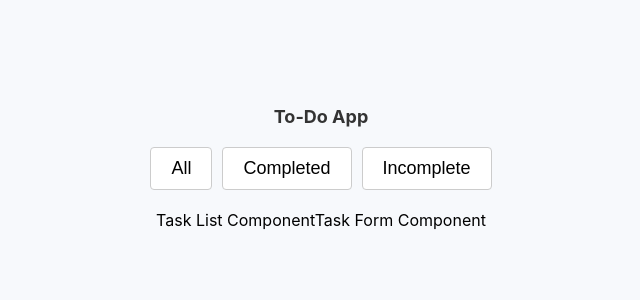
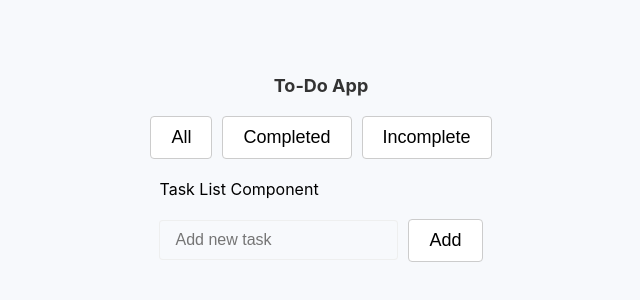
Before and after one commit to NastyaSkreka/pure-react-todo, a React (Create React App) app: page / in a window 1280 px wide. Shown: the part 238-538 px from the top of the page, without its empty margins (319-959 px from the left). Built offline with nearby package versions, Linux system fonts and the light colour scheme.

Commit message:
feat: Add task form component

```diff
--- a/src/App.js
+++ b/src/App.js
@@ -2,16 +2,16 @@ import React from "react";
 import TaskForm from "./components/TaskForm";
 import TaskList from "./components/TaskList";
 import {Container, Title, ButtonsWrapper, BodyWrapper} from './App.styled.js'
-import FilterButton from "./components/ui/FilterButton";
+import Button from "./components/ui/Button";
 
 function App() {
   return (
      <Container>
         <Title>To-Do App</Title>
         <ButtonsWrapper>
-         <FilterButton text="All"/>
-         <FilterButton text="Completed"/>
-         <FilterButton text="Incomplete"/>
+         <Button text="All"/>
+         <Button text="Completed"/>
+         <Button text="Incomplete"/>
         </ButtonsWrapper>
         <BodyWrapper>
         <TaskList/>
--- a/src/components/TaskForm/index.jsx
+++ b/src/components/TaskForm/index.jsx
@@ -1,7 +1,17 @@
 import React from "react";
+import Input from "../ui/Input";
+import { StyledForm } from "./styled.js";
+import Button from "../ui/Button";
 
 function TaskForm() {
-  return <>Task Form Component</>;
+  return (
+    <StyledForm>
+      <Input
+        placeholder="Add new task"
+      />
+      <Button text="Add" type="submit"/>
+    </StyledForm>
+  );
 }
 
 export default TaskForm;
--- a/src/components/TaskForm/styled.js
+++ b/src/components/TaskForm/styled.js
@@ -1 +1,7 @@
 import styled from 'styled-components'
+
+export const StyledForm = styled.form`
+  display: flex;
+  gap: 10px;
+  align-items:center;
+`
--- a/src/components/ui/FilterButton/index.jsx
+++ b/src/components/ui/Button/index.jsx
@@ -1,8 +1,8 @@
 import React from "react";
 import { StyledButton } from "./styled.js";
 
-const FilterButton = ({ text, onClick }) => {
+const Button = ({ text, onClick }) => {
   return <StyledButton onClick={onClick}>{text}</StyledButton>;
 };
 
-export default FilterButton;
+export default Button;
--- /dev/null
+++ b/src/components/ui/Input/index.jsx
@@ -0,0 +1,15 @@
+import { StyledInput } from "./styled.js";
+
+const Input = ({ type = "text", placeholder, value, onChange, name }) => {
+  return (
+    <StyledInput
+      type={type}
+      placeholder={placeholder}
+      value={value}
+      onChange={onChange}
+      name={name}
+    />
+  );
+};
+
+export default Input;
--- /dev/null
+++ b/src/components/ui/Input/styled.js
@@ -0,0 +1,17 @@
+import styled from 'styled-components';
+
+export const StyledInput = styled.input`
+  padding: 10px 15px;
+  font-size: 16px;
+  border: 1px solid var(--color-input-border);
+  border-radius: 4px;
+  width: 100%;
+  box-sizing: border-box;
+  background-color: var(--color-background);
+  color: var(--color-text);
+
+  &:focus {
+    outline: none;
+    border-color: #007BFF;
+  }
+`;
--- a/src/index.scss
+++ b/src/index.scss
@@ -2,7 +2,7 @@
     --color-background: #f7f9fc;
     --color-text: #000;
     --color-title: #333;
-
+    --color-input-border: #eeee;
     --color-button-border: #ccc;
     --color-button-background: #fff;
     --color-button-primary: #000;
```
Also changed, not shown: src/components/ui/Button/styled.js (renamed from src/components/ui/FilterButton/styled.js).
